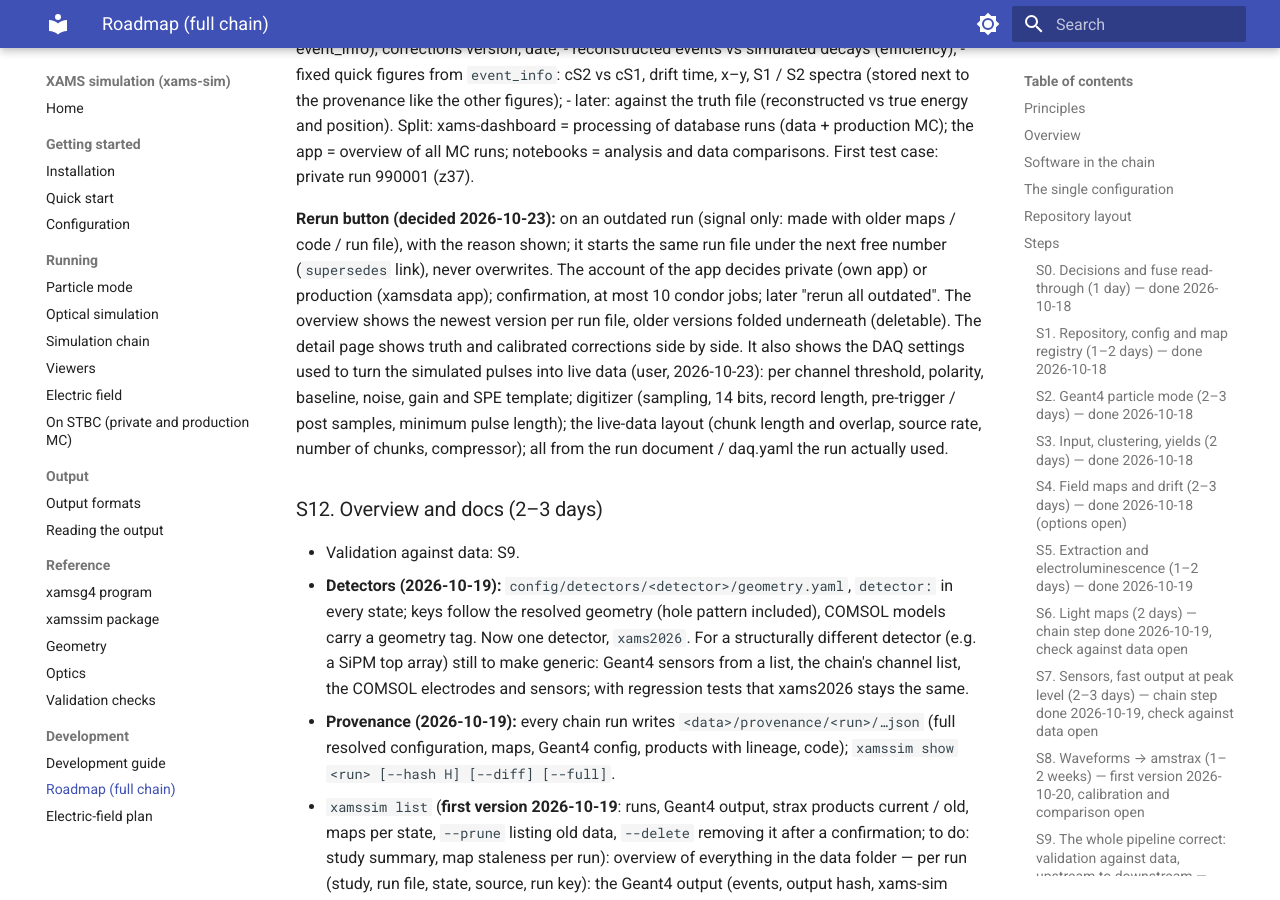
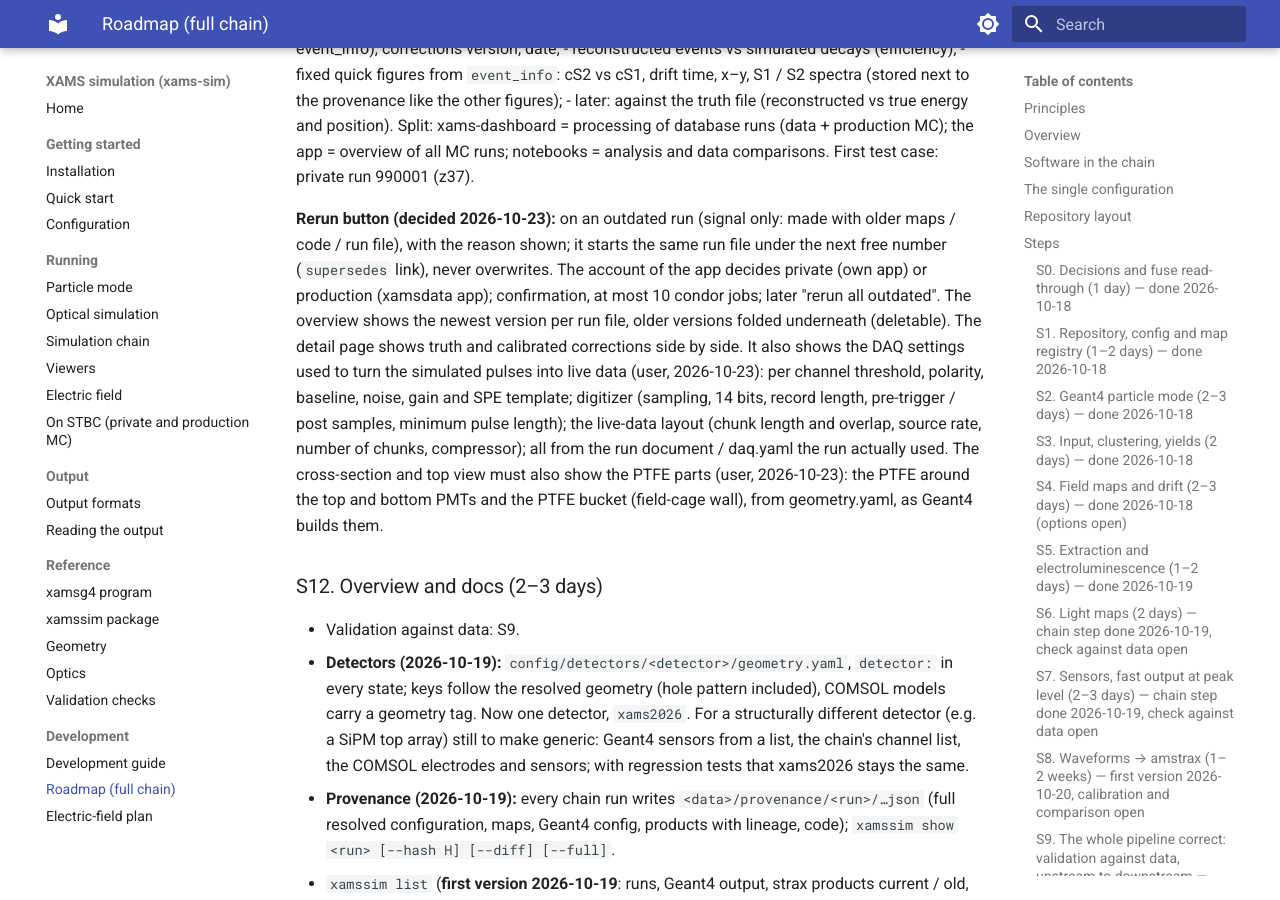
Before and after one commit to XAMS-nikhef/xams-sim, an MkDocs documentation site: the page built from docs/xams_sim_plan.md, in a window 1280 px wide and 900 px high, scrolled down 17208 px. Built offline with MkDocs 1.6.1 and Material for MkDocs 9.7.7, drawn with Linux system fonts in a browser that asks for light colours.

Commit message:
Plan S11: geometry figures show the PTFE parts (PMT holders, bucket)
Co-Authored-By: Claude Opus 5.5 <noreply@anthropic.com>

```diff
--- a/docs/xams_sim_plan.md
+++ b/docs/xams_sim_plan.md
@@ -598,7 +598,8 @@ account of the app decides private (own app) or production (xamsdata app); confi
 used to turn the simulated pulses into live data (user, 2026-10-23): per channel threshold, polarity, baseline, noise,
 gain and SPE template; digitizer (sampling, 14 bits, record length, pre-trigger / post samples, minimum pulse length);
 the live-data layout (chunk length and overlap, source rate, number of chunks, compressor); all from the run document /
-daq.yaml the run actually used.
+daq.yaml the run actually used. The cross-section and top view must also show the PTFE parts (user, 2026-10-23): the PTFE around
+the top and bottom PMTs and the PTFE bucket (field-cage wall), from geometry.yaml, as Geant4 builds them.
 
 ### S12. Overview and docs (2–3 days)
 - Validation against data: S9.
```
